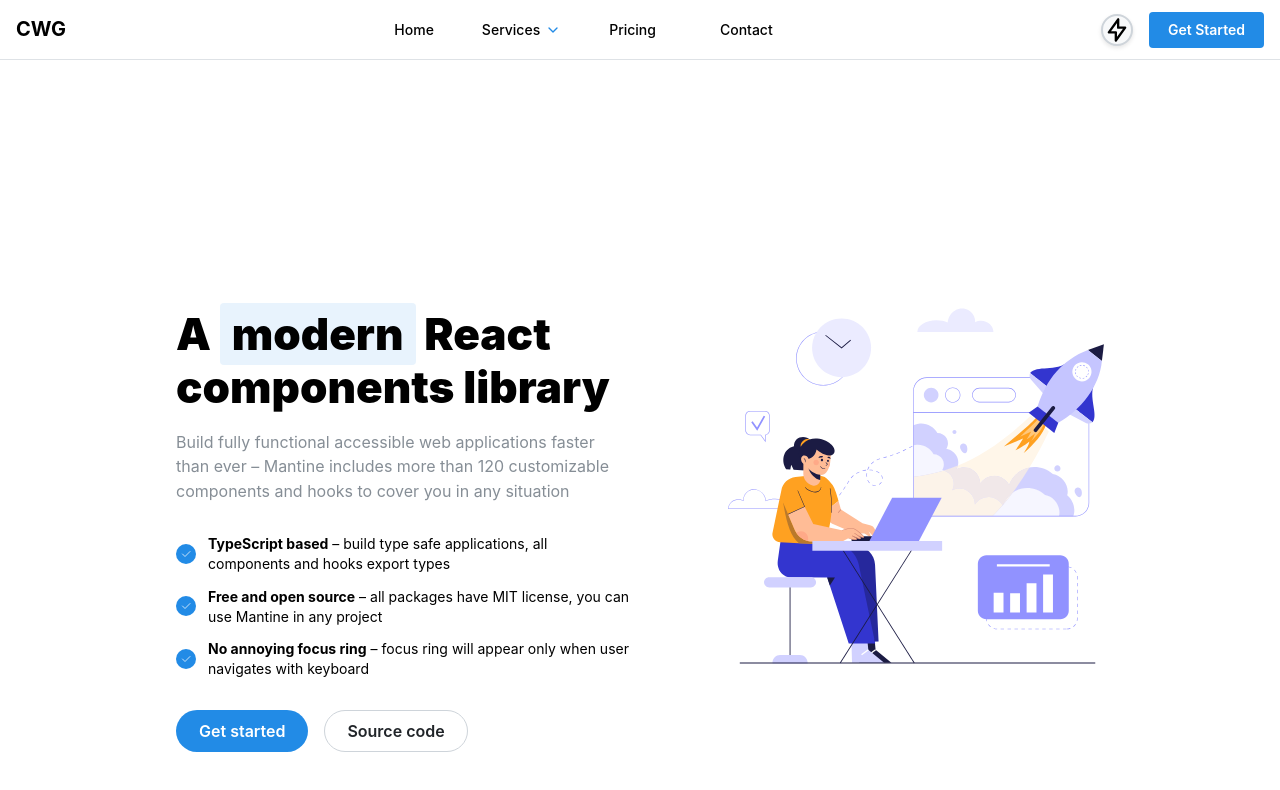
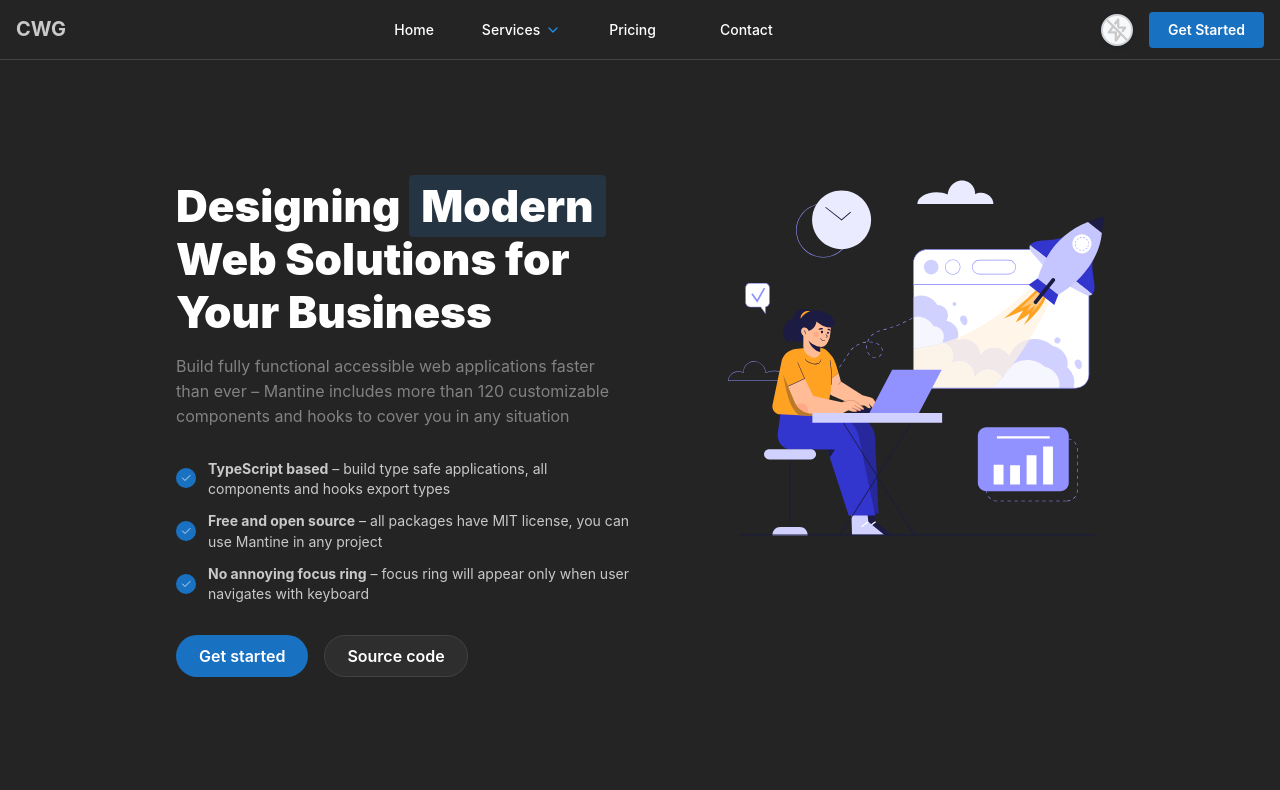
Before and after one commit to garretdgrant/cwg, a React (Vite) app: page / in a window 1280 px wide. Shown: the top 790 px of the page. Built offline with nearby package versions, Linux system fonts and the light colour scheme.

Commit message:
chore: update heading

```diff
--- a/src/App.tsx
+++ b/src/App.tsx
@@ -8,7 +8,7 @@ export default function App() {
   return (
     <>
       <ColorSchemeScript defaultColorScheme="dark" />
-      <MantineProvider theme={theme}>
+      <MantineProvider defaultColorScheme="dark" theme={theme}>
         <Router />
       </MantineProvider>
     </>
--- a/src/components/HeroBullets/HeroBullets.module.css
+++ b/src/components/HeroBullets/HeroBullets.module.css
@@ -1,12 +1,12 @@
 .inner {
   display: flex;
   justify-content: space-between;
-  padding-top: calc(var(--mantine-spacing-xl) * 4);
+  /* padding-top: calc(var(--mantine-spacing-xl) * 4); */
   padding-bottom: calc(var(--mantine-spacing-xl) * 4);
 }
 
 .content {
-  max-width: 480px;
+  max-width: 500px;
   margin-right: calc(var(--mantine-spacing-xl) * 3);
 
   @media (max-width: $mantine-breakpoint-md) {
--- a/src/components/HeroBullets/HeroBullets.tsx
+++ b/src/components/HeroBullets/HeroBullets.tsx
@@ -1,6 +1,7 @@
 import { IconCheck } from '@tabler/icons-react';
 import { Button, Container, Group, Image, List, Text, ThemeIcon, Title } from '@mantine/core';
 import image from './image.svg';
+import image2 from './image2.svg'
 import classes from './HeroBullets.module.css';
 
 export function HeroBullets() {
@@ -9,7 +10,8 @@ export function HeroBullets() {
       <div className={classes.inner}>
         <div className={classes.content}>
           <Title className={classes.title}>
-            A <span className={classes.highlight}>modern</span> React <br /> components library
+            Designing <span className={classes.highlight}>Modern</span> <br /> Web Solutions for< br/>Your Business
+            {/* A <span className={classes.highlight}>modern</span> React <br /> components library */}
           </Title>
           <Text c="dimmed" mt="md">
             Build fully functional accessible web applications faster than ever – Mantine includes
```
